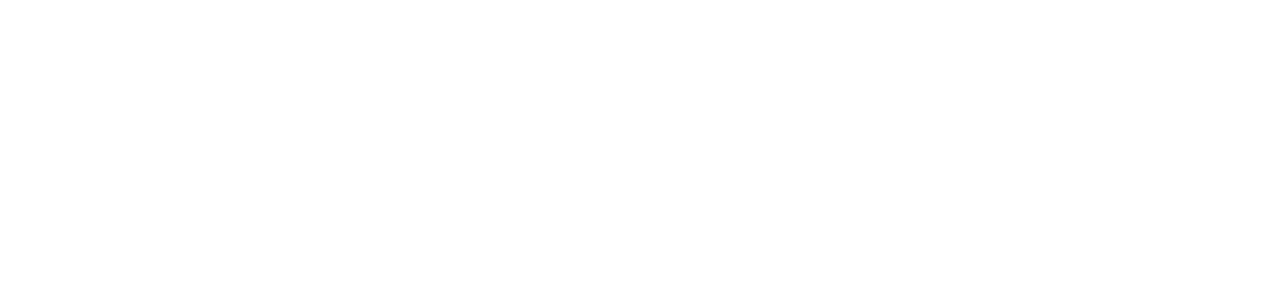
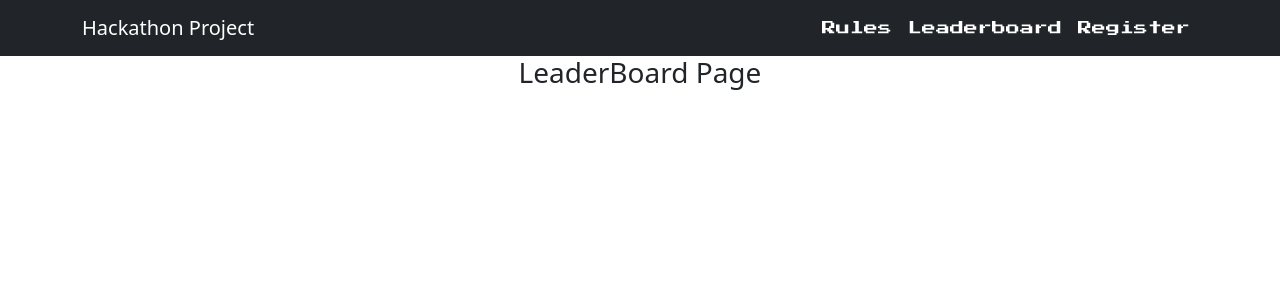
Before and after one commit to nii3601/Hackerthon-Website, a React (Create React App) app: page /leaderboard in a window 1280 px wide. Before the commit this address had no page. Shown: the top 300 px of the page. Built offline with nearby package versions, Linux system fonts and the light colour scheme.

Commit message:
Finished Navbar

```diff
--- a/src/App.js
+++ b/src/App.js
@@ -1,6 +1,8 @@
 import logo from './logo.svg';
 import './App.css';
 import Home from './Pages/Home/Home';
+import Leaderboard from './Pages/LeaderBoard/LeaderBoard';
+import Navigator from './Components/Navigation/Navigation';
 import {Route, Routes} from 'react-router-dom';
 
 function App() {
@@ -20,8 +22,14 @@
           Learn React
         </a>
       </header> */}
+      <Navigator/>
+
       <Routes>
-        <Route path="/" exact element={<Home />} />
+        {/* Leader board for specific dorm i.e sections */}
+        <Route path="/leaderboard/:dorm" exact element={<Leaderboard hasDorm={true}/>}/>
+        {/* leaderboard for whole school */}
+        <Route path="/leaderboard/" exact element={<Leaderboard hasDorm={false} />}/>
+        <Route path="/" exact element={<Home/>} />
       </Routes>
 
     </div>
--- a/src/Components/Navigation/Navigation.css
+++ b/src/Components/Navigation/Navigation.css
@@ -0,0 +1,15 @@
+@import url('https://fonts.googleapis.com/css2?family=Press+Start+2P&display=swap');
+
+.Navigation{
+
+}
+
+#Nav-Back{
+    background-color: black;
+}
+
+#items{
+    color: white;
+    font-family: 'Press Start 2P', cursive;
+    font-size: 14px;
+}
--- a/src/Components/Navigation/Navigation.js
+++ b/src/Components/Navigation/Navigation.js
@@ -1,15 +1,24 @@
-import { Navbar,Nav } from 'react-bootstrap-navbar';
-import { Container } from 'react-bootstrap';
-import './Navigator.css';
+import { Navbar, Nav, Container } from 'react-bootstrap';
+import './Navigation.css';
 
-function Navigator(){
-    return(
-        <div className='Navigator'>
-            <div>
-                <h1>Text</h1>
-            </div>
+function Navigation() {
+    return (
+        <div className='Navigation'>
+            <Navbar collapseOnSelect id='Nav-Back' expand="lg" bg="dark" variant="dark">
+                <Container>
+                    <Navbar.Brand href="/">Hackathon Project</Navbar.Brand>
+                    <Navbar.Toggle aria-controls="responsive-navbar-nav" />
+                    <Navbar.Collapse id="responsive-navbar-nav">
+                        <Nav className="ms-auto">
+                            <Nav.Link href="/rules" id="items">Rules</Nav.Link>
+                            <Nav.Link href="/leaderboard" id="items">Leaderboard</Nav.Link>
+                            <Nav.Link href="/register" id="items">Register</Nav.Link>
+                        </Nav>
+                    </Navbar.Collapse>
+                </Container>
+            </Navbar>
         </div>
     );
 }
 
-export default Navigator;
+export default Navigation;
--- /dev/null
+++ b/src/Pages/LeaderBoard/LeaderBoard.js
@@ -0,0 +1,12 @@
+import "./LeaderBoard.css";
+
+function Leaderboard({hasDorm}){
+    console.log(hasDorm)
+    return(
+        <div className="LeaderBoard">
+            <h3>LeaderBoard Page</h3>
+        </div>
+    );
+}
+
+export default Leaderboard;
--- a/src/index.js
+++ b/src/index.js
@@ -3,8 +3,8 @@
 import './index.css';
 import App from './App';
 import {BrowserRouter} from 'react-router-dom';
+import reportWebVitals from './reportWebVitals';
 import 'bootstrap/dist/css/bootstrap.css';
-import reportWebVitals from './reportWebVitals';
 
 ReactDOM.render(
   <React.StrictMode>
```
Also changed, not shown: src/Pages/LeaderBoard/LeaderBoard.css (added).
